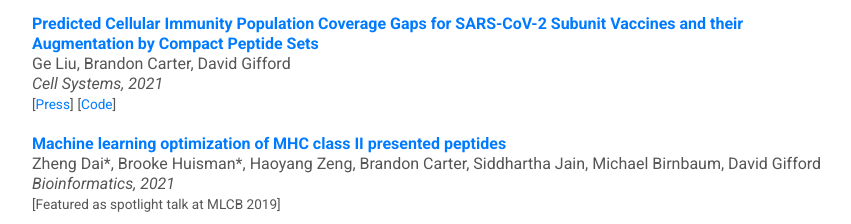
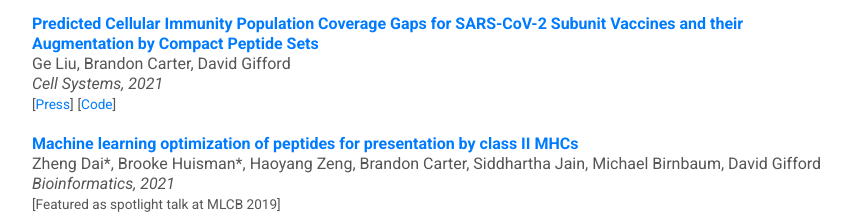
Before and after one commit to b-carter/b-carter.github.io, a plain HTML site: page index.html in a window 1280 px wide. Shown: the part 1060-1284 px from the top of the page, without its empty margins (208-1059 px from the left). Drawn offline with Linux system fonts and the light colour scheme.

Commit message:
update paper title

```diff
--- a/index.html
+++ b/index.html
@@ -84,7 +84,7 @@ href="https://cdnjs.cloudflare.com/ajax/libs/font-awesome/6.5.2/css/all.min.css"
                 <span class="smalltext">[<a target="_blank" href="https://www.csail.mit.edu/news/mit-study-covid-19-vaccines-may-be-less-effective-asian-americans">Press</a>]</span>
                 <span class="smalltext">[<a href="https://github.com/gifford-lab/optivax/tree/master/augmentation_paper">Code</a>]</span>
             </p>
-            <p><b><a target="_blank" href="https://doi.org/10.1093/bioinformatics/btab131">Machine learning optimization of MHC class II presented peptides</a></b><br>
+            <p><b><a target="_blank" href="https://doi.org/10.1093/bioinformatics/btab131">Machine learning optimization of peptides for presentation by class II MHCs</a></b><br>
                 Zheng Dai*, Brooke Huisman*, Haoyang Zeng, Brandon Carter, Siddhartha Jain, Michael Birnbaum, David Gifford<br>
                 <i>Bioinformatics, 2021</i><br>
                 <span class="smalltext">[Featured as spotlight talk at MLCB 2019]</span>
```
